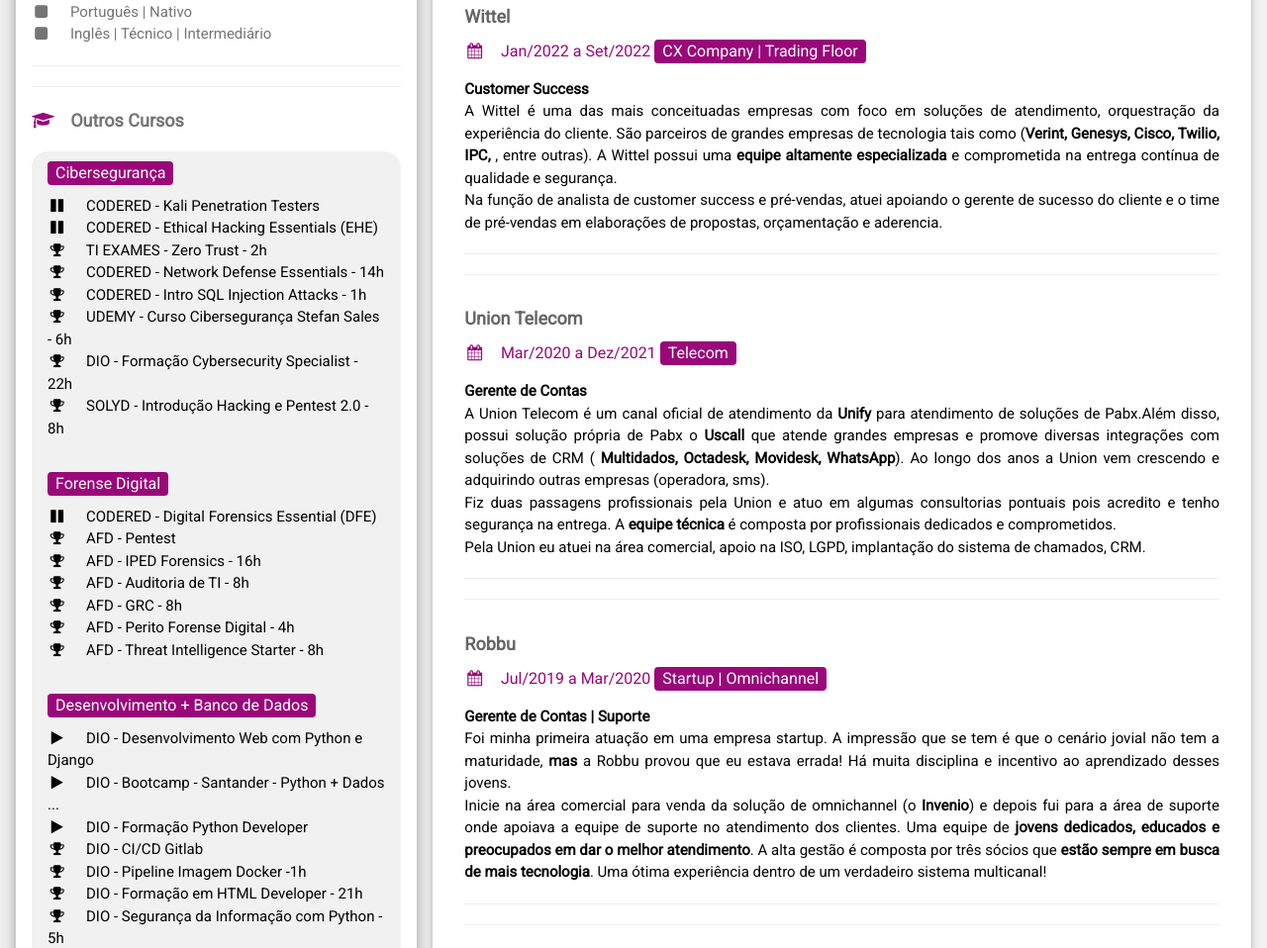
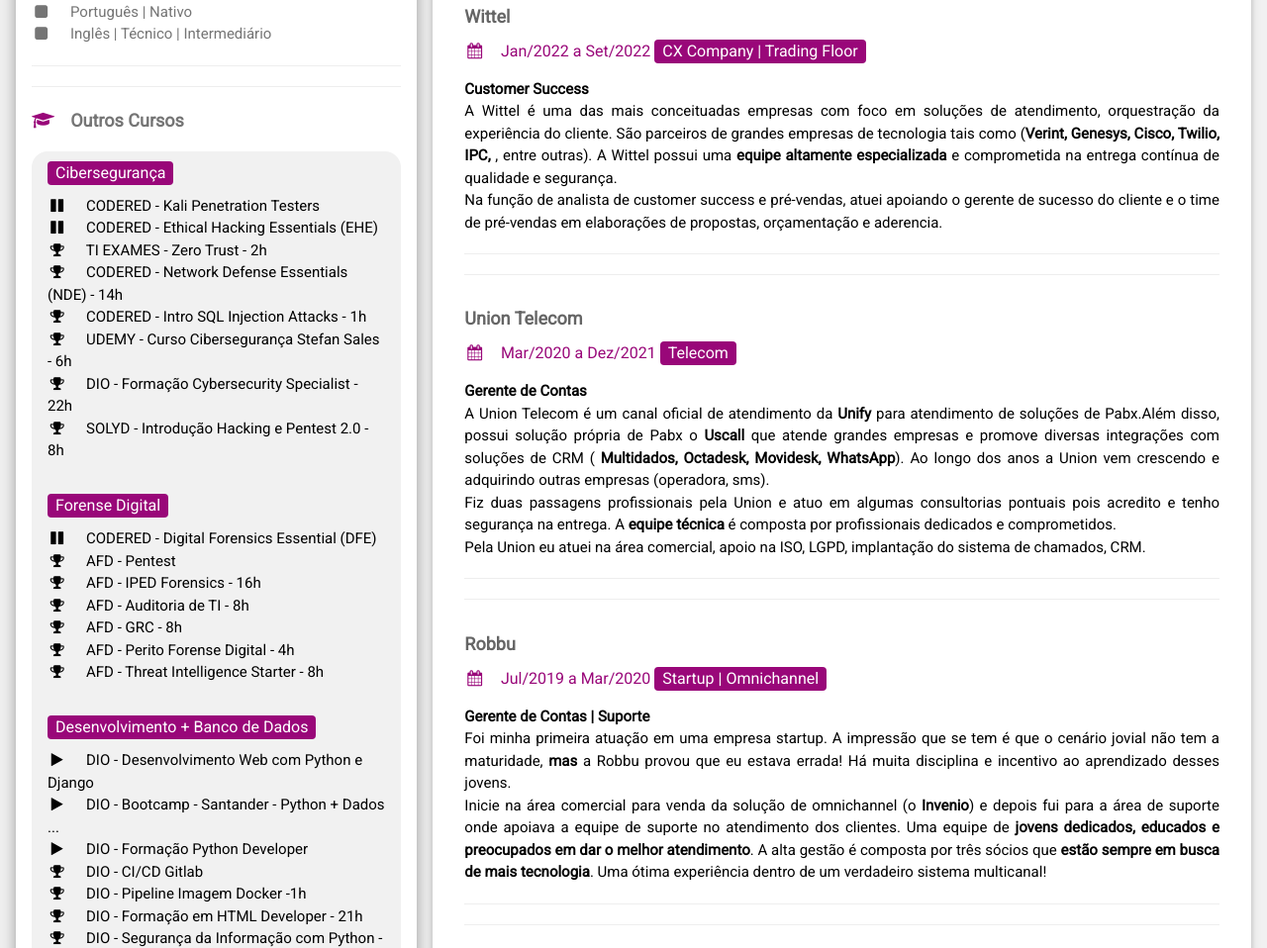
Before and after one commit to vdr4g0nfly/vdr4g0nfly.github.io, a plain HTML site: page index.html in a window 1280 px wide. Shown: the part 684-1642 px from the top of the page at 99% size. Drawn offline with Linux system fonts and the light colour scheme.

Commit message:
Update index.html
Alteração nome do curso

```diff
--- a/index.html
+++ b/index.html
@@ -88,7 +88,7 @@
                         <i class="fa fa-pause fa-fw w3-margin-right"></i> CODERED - Kali Penetration Testers <br>
                         <i class="fa fa-pause fa-fw w3-margin-right"></i> CODERED - Ethical Hacking Essentials (EHE) <br>
                         <i class="fa fa-trophy fa-fw w3-margin-right"></i> TI EXAMES - Zero Trust - 2h <br>
-                        <i class="fa fa-trophy fa-fw w3-margin-right"></i> CODERED - Network Defense Essentials - 14h <br>
+                        <i class="fa fa-trophy fa-fw w3-margin-right"></i> CODERED - Network Defense Essentials (NDE) - 14h <br>
                         <i class="fa fa-trophy fa-fw w3-margin-right"></i> CODERED - Intro SQL Injection Attacks - 1h <br>
                         <i class="fa fa-trophy fa-fw w3-margin-right"></i> UDEMY - Curso Cibersegurança Stefan Sales - 6h <br>
                         <i class="fa fa-trophy fa-fw w3-margin-right"></i> DIO - Formação Cybersecurity Specialist - 22h <br>
```
